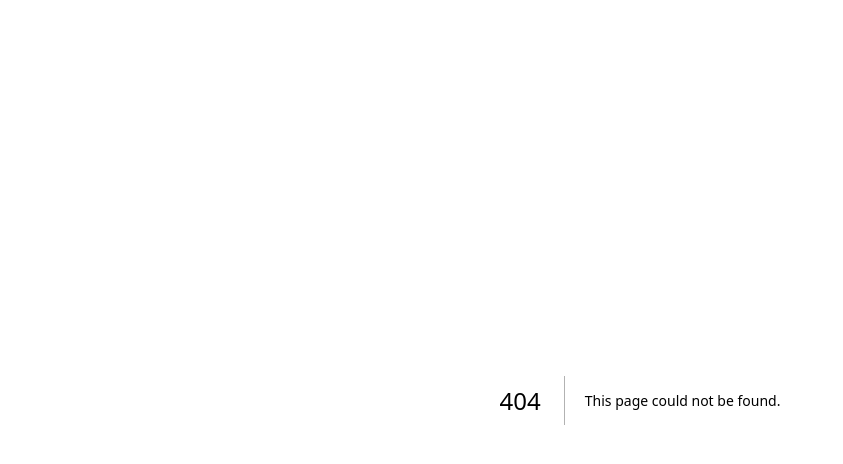
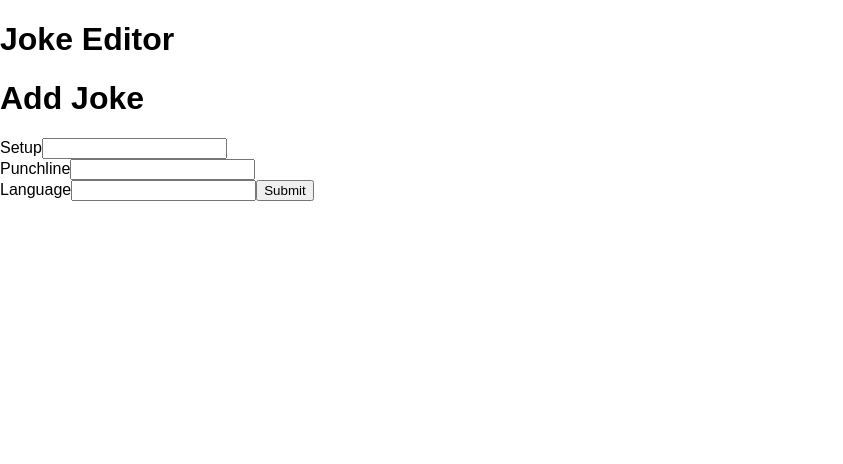
Before and after one commit to guissmo/next-jokes, a Next.js app: page /jokes/edit in a window 1280 px wide. Before the commit this address had no page. Shown: the top 464 px of the page, without its empty margins (0-843 px from the left). Built offline with nearby package versions, Linux system fonts and the light colour scheme; a web font is replaced by a local one.

Commit message:
made jokes basepath

```diff
--- a/app/edit/JokeEditorForm.tsx
+++ b/app/edit/JokeEditorForm.tsx
@@ -9,7 +9,7 @@ export default async function JokeEditorForm() {
       punch: formData.get("punchline"),
       lang: formData.get("language"),
     };
-    const ret = await fetch("https://guissmo.com/jokes/api/add", {
+    const ret = await fetch("/jokes/api/add", {
       method: "POST",
       body: JSON.stringify(body),
       headers: {
--- a/next.config.js
+++ b/next.config.js
@@ -3,7 +3,7 @@ const nextConfig = {};
 
 module.exports = {
   ...nextConfig,
-  //  basePath: "/jokes",
+  basePath: "/jokes",
   assetPrefix: "/jokes",
   //  publicRuntimeConfig: {
   //    basePath: "/jokes",
```
